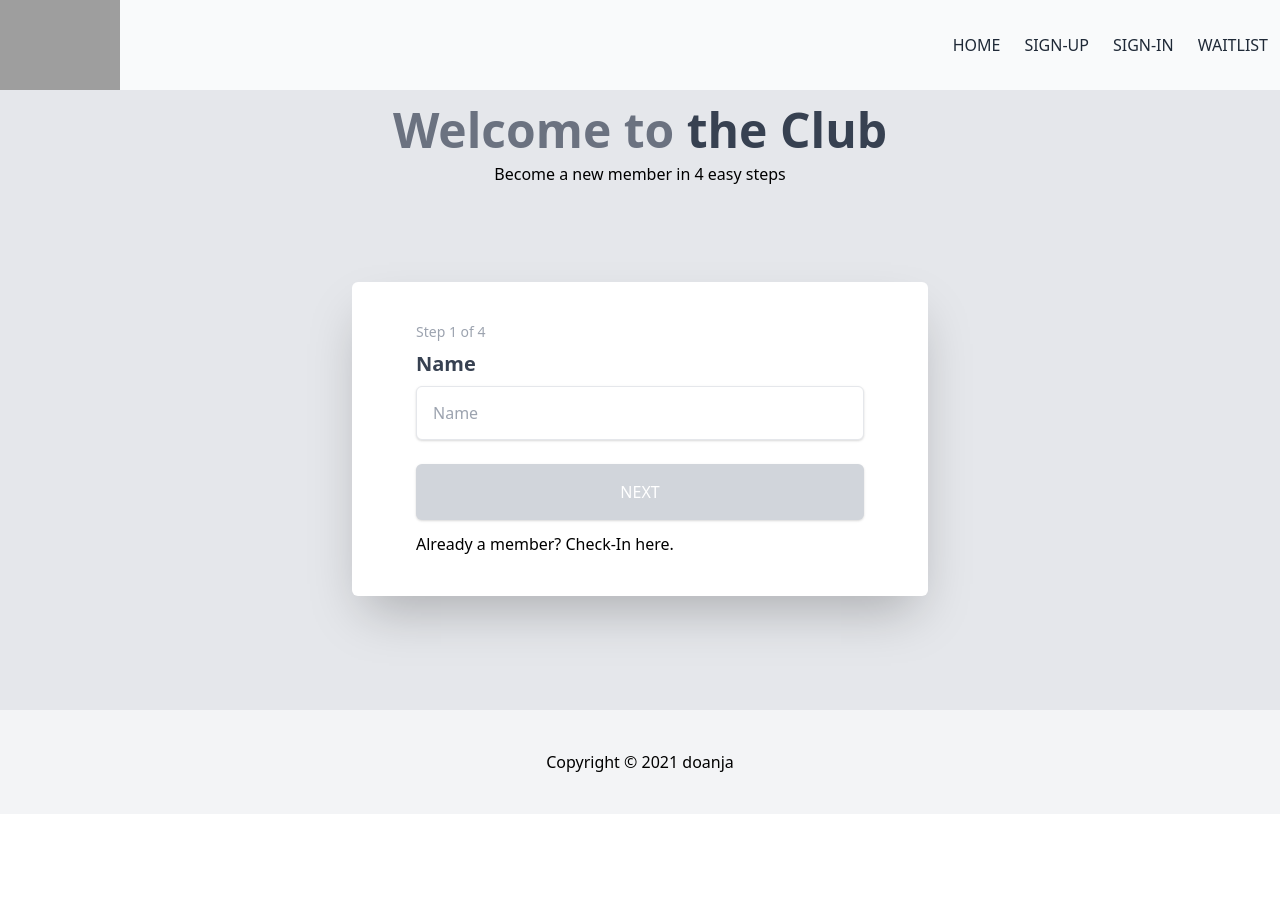
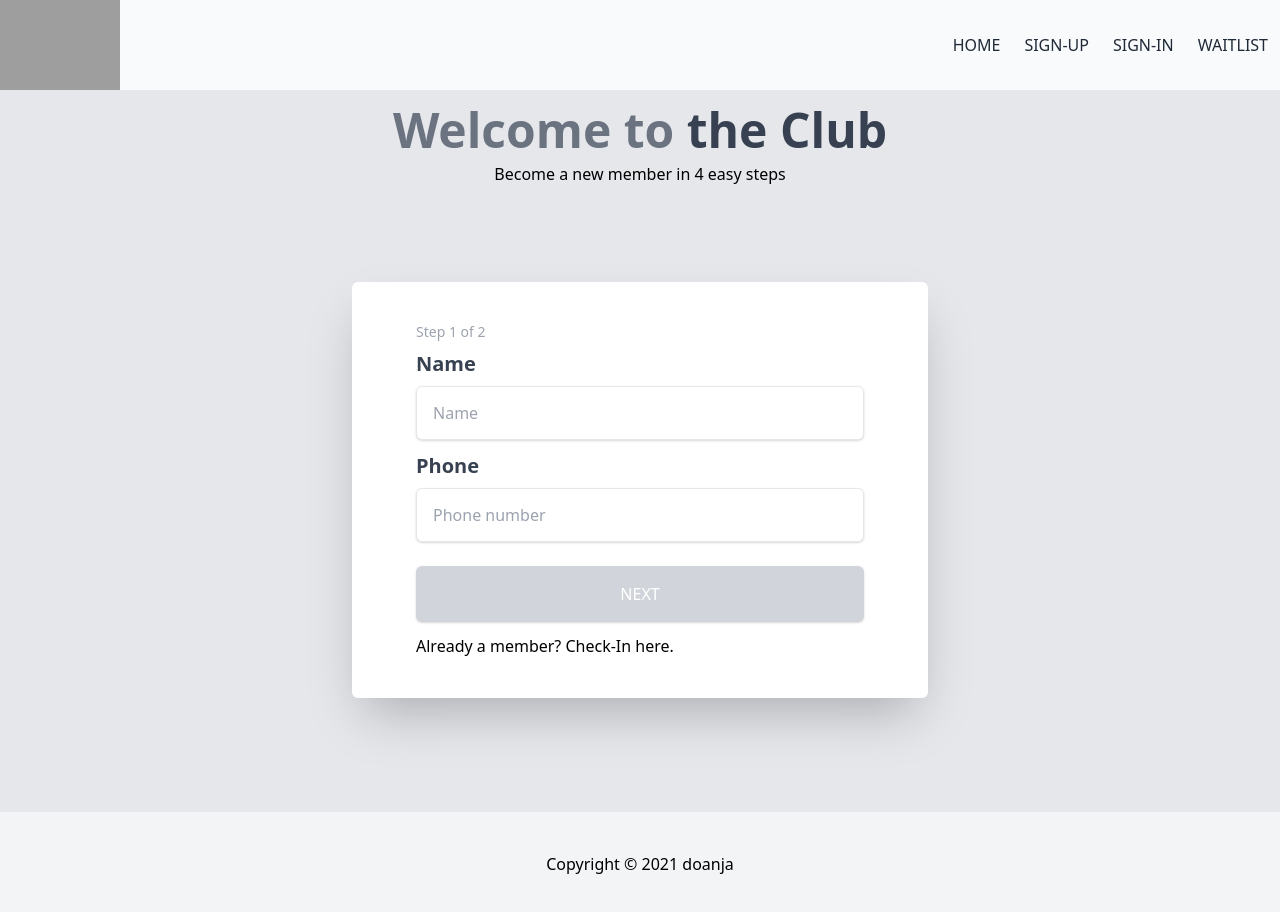
Before and after one commit to doanja/check-in, a Next.js app: page /signup in a window 1280 px wide. Shown: the top 912 px of the page. Before the commit the page ends 814 px from the top, so only its background shows below. Built offline with nearby package versions, Linux system fonts and the light colour scheme; grey boxes are pictures that could not be loaded.

Commit message:
simplified and refactored signup page components

```diff
--- a/components/WaitlistTable.tsx
+++ b/components/WaitlistTable.tsx
@@ -11,7 +11,7 @@ const WaitlistTable = () => {
           <div className='shadow overflow-hidden border-b border-gray-200 sm:rounded-lg'>
             <table className='min-w-full divide-y divide-gray-200'>
               {/* title */}
-              <thead className='bg-gray-50'>
+              <thead className='bg-gray-800'>
                 <tr>
                   <th scope='col' className='px-6 py-3 text-left text-xs font-medium text-gray-500 uppercase tracking-wider'>
                     Name
--- a/components/forms/FormSignUp.tsx
+++ b/components/forms/FormSignUp.tsx
@@ -1,6 +1,5 @@
 import { useForm } from 'react-hook-form';
-import { FormInput, FormError } from 'components';
-import { useState } from 'react';
+import { FormSignUpStepOne, FormSignUpStepTwo, FormSignUpButtons } from 'components';
 import Link from 'next/link';
 
 type FormValues = {
@@ -23,65 +22,9 @@ const FormSignUp = ({ onSubmit, formStep, setFormStep }: FormProps) => {
     formState: { errors, isValid },
   } = useForm<FormValues>({ mode: 'all' });
 
-  const [showCheckInPrompt, setShowCheckInPrompt] = useState(true);
-  const [showSubmitBtn, setShowSubmitBtn] = useState(false);
-
   const nextStep = () => setFormStep(formStep + 1);
   const prevStep = () => setFormStep(formStep - 1);
-  const MAX_STEPS = 4;
-
-  const renderFormBtns = () => {
-    if (formStep > 4) {
-      return undefined;
-    } else if (formStep === 3) {
-      return (
-        <div className='form-btn-group'>
-          <button onClick={prevStep} type='button' className='form-btn-secondary'>
-            Back
-          </button>
-          <button disabled={!isValid} onClick={nextStep} type='button' className='form-btn-primary'>
-            Next
-          </button>
-        </div>
-      );
-    } else if (formStep === 4) {
-      return (
-        <div className='form-btn-group'>
-          {showCheckInPrompt && !showSubmitBtn ? (
-            <>
-              <button onClick={prevStep} type='button' className='form-btn-secondary'>
-                Back
-              </button>
-              <button
-                disabled={!isValid}
-                onClick={() => {
-                  setShowCheckInPrompt(false);
-                  setShowSubmitBtn(true);
-                }}
-                type='button'
-                className='form-btn-primary'>
-                Next
-              </button>
-            </>
-          ) : null}
-        </div>
-      );
-    } else {
-      return (
-        <div className='form-btn-group'>
-          {formStep !== 1 ? (
-            <button onClick={prevStep} type='button' className='form-btn-secondary'>
-              Back
-            </button>
-          ) : null}
-
-          <button disabled={!isValid} onClick={nextStep} type='button' className='form-btn-primary'>
-            Next
-          </button>
-        </div>
-      );
-    }
-  };
+  const MAX_STEPS = 2;
 
   return (
     <form className='flex flex-col' onSubmit={handleSubmit(onSubmit)}>
@@ -90,67 +33,12 @@ const FormSignUp = ({ onSubmit, formStep, setFormStep }: FormProps) => {
           Step {formStep} of {MAX_STEPS}
         </p>
       )}
-      {formStep === 1 && (
-        <FormInput textFor='name' labelText='name'>
-          <input
-            className='form-input'
-            {...register('name', { required: 'This is required', maxLength: { value: 32, message: 'You exceeded the max length' } })}
-            type='text'
-            placeholder='Name'
-          />
-          {errors.name && <FormError errorMessage={errors.name.message} />}
-        </FormInput>
-      )}
 
-      {formStep === 2 && (
-        <FormInput textFor='phone' labelText='phone'>
-          <input
-            className='form-input'
-            {...register('phone', {
-              required: 'This is required',
-              maxLength: { value: 10, message: 'You exceeded the max length' },
-              pattern: { value: /[0-9]{10}/, message: 'Must be a valid phone number with area code' },
-            })}
-            type='tel'
-            placeholder='Phone number'
-          />
-          {errors.phone && <FormError errorMessage={errors.phone.message} />}
-        </FormInput>
-      )}
+      {formStep === 1 ? <FormSignUpStepOne register={register} errors={errors} /> : <FormSignUpStepTwo register={register} errors={errors} />}
 
-      {formStep === 3 && (
-        <FormInput textFor='email' labelText='email'>
-          <input
-            className='form-input'
-            {...register('email', {
-              pattern: {
-                value:
-                  /(?:[a-z0-9!#$%&'*+/=?^_`{|}~-]+(?:\.[a-z0-9!#$%&'*+/=?^_`{|}~-]+)*|"(?:[\x01-\x08\x0b\x0c\x0e-\x1f\x21\x23-\x5b\x5d-\x7f]|\\[\x01-\x09\x0b\x0c\x0e-\x7f])*")@(?:(?:[a-z0-9](?:[a-z0-9-]*[a-z0-9])?\.)+[a-z0-9](?:[a-z0-9-]*[a-z0-9])?|\[(?:(?:(2(5[0-5]|[0-4][0-9])|1[0-9][0-9]|[1-9]?[0-9]))\.){3}(?:(2(5[0-5]|[0-4][0-9])|1[0-9][0-9]|[1-9]?[0-9])|[a-z0-9-]*[a-z0-9]:(?:[\x01-\x08\x0b\x0c\x0e-\x1f\x21-\x5a\x53-\x7f]|\\[\x01-\x09\x0b\x0c\x0e-\x7f])+)\])/,
-                message: 'Must be a valid email address',
-              },
-            })}
-            type='email'
-            placeholder='Email address (optional)'
-          />
-          {errors.email && <FormError errorMessage={errors.email.message} />}
-        </FormInput>
-      )}
+      <FormSignUpButtons formStep={formStep} prevStep={prevStep} nextStep={nextStep} isValid={isValid} />
 
-      {formStep === 4 && (
-        <FormInput textFor='birthday' labelText='birthday (optional)'>
-          <input className='form-input' {...register('birthday')} type='date' placeholder='Birthday' />
-        </FormInput>
-      )}
-
-      {showSubmitBtn && formStep === 4 && (
-        <button type='submit' className='form-btn-primary'>
-          {'Complete Signup & Check In'}
-        </button>
-      )}
-
-      {renderFormBtns()}
-
-      {showCheckInPrompt && <Link href='/signin'>Already a member? Check-In here.</Link>}
+      {<Link href='/signin'>Already a member? Check-In here.</Link>}
     </form>
   );
 };
--- /dev/null
+++ b/components/forms/FormSignUpButtons.tsx
@@ -0,0 +1,28 @@
+interface FormSignUpButtonsProps {
+  formStep: number;
+  prevStep: PrevStep;
+  nextStep: NextStep;
+  isValid: any;
+}
+
+const FormSignUpButtons = ({ formStep, prevStep, nextStep, isValid }: FormSignUpButtonsProps) => {
+  return formStep === 1 ? (
+    <div className='form-btn-group'>
+      <button disabled={!isValid} onClick={nextStep} type='button' className='form-btn-primary'>
+        Next
+      </button>
+    </div>
+  ) : (
+    <div>
+      <button onClick={prevStep} type='button' className='form-btn-secondary'>
+        Back
+      </button>
+
+      <button type='submit' className='form-btn-primary my-3'>
+        {'Complete Signup & Check In'}
+      </button>
+    </div>
+  );
+};
+
+export default FormSignUpButtons;
--- /dev/null
+++ b/components/forms/FormSignUpStepOne.tsx
@@ -0,0 +1,38 @@
+import { FormInput, FormError } from 'components';
+
+interface FormSignInStepOneProps {
+  register: any;
+  errors: any;
+}
+
+const FormSignUpStepOne = ({ register, errors }: FormSignInStepOneProps) => {
+  return (
+    <>
+      <FormInput textFor='name' labelText='name'>
+        <input
+          className='form-input'
+          {...register('name', { required: 'This is required', maxLength: { value: 32, message: 'You exceeded the max length' } })}
+          type='text'
+          placeholder='Name'
+        />
+        {errors.name && <FormError errorMessage={errors.name.message} />}
+      </FormInput>
+
+      <FormInput textFor='phone' labelText='phone'>
+        <input
+          className='form-input'
+          {...register('phone', {
+            required: 'This is required',
+            maxLength: { value: 10, message: 'You exceeded the max length' },
+            pattern: { value: /[0-9]{10}/, message: 'Must be a valid phone number with area code' },
+          })}
+          type='tel'
+          placeholder='Phone number'
+        />
+        {errors.phone && <FormError errorMessage={errors.phone.message} />}
+      </FormInput>
+    </>
+  );
+};
+
+export default FormSignUpStepOne;
--- /dev/null
+++ b/components/forms/FormSignUpStepTwo.tsx
@@ -0,0 +1,34 @@
+import { FormInput, FormError } from 'components';
+
+interface FormSignupStepTwoProps {
+  register: any;
+  errors: any;
+}
+
+const FormSignUpStepTwo = ({ register, errors }: FormSignupStepTwoProps) => {
+  return (
+    <>
+      <FormInput textFor='email' labelText='email'>
+        <input
+          className='form-input'
+          {...register('email', {
+            pattern: {
+              value:
+                /(?:[a-z0-9!#$%&'*+/=?^_`{|}~-]+(?:\.[a-z0-9!#$%&'*+/=?^_`{|}~-]+)*|"(?:[\x01-\x08\x0b\x0c\x0e-\x1f\x21\x23-\x5b\x5d-\x7f]|\\[\x01-\x09\x0b\x0c\x0e-\x7f])*")@(?:(?:[a-z0-9](?:[a-z0-9-]*[a-z0-9])?\.)+[a-z0-9](?:[a-z0-9-]*[a-z0-9])?|\[(?:(?:(2(5[0-5]|[0-4][0-9])|1[0-9][0-9]|[1-9]?[0-9]))\.){3}(?:(2(5[0-5]|[0-4][0-9])|1[0-9][0-9]|[1-9]?[0-9])|[a-z0-9-]*[a-z0-9]:(?:[\x01-\x08\x0b\x0c\x0e-\x1f\x21-\x5a\x53-\x7f]|\\[\x01-\x09\x0b\x0c\x0e-\x7f])+)\])/,
+              message: 'Must be a valid email address',
+            },
+          })}
+          type='email'
+          placeholder='Email address (optional)'
+        />
+        {errors.email && <FormError errorMessage={errors.email.message} />}
+      </FormInput>
+
+      <FormInput textFor='birthday' labelText='birthday (optional)'>
+        <input className='form-input' {...register('birthday')} type='date' placeholder='Birthday' />
+      </FormInput>
+    </>
+  );
+};
+
+export default FormSignUpStepTwo;
```
Also changed, not shown: components/index.tsx (+8 -0 lines), new project notes.txt, next-env.d.ts.
